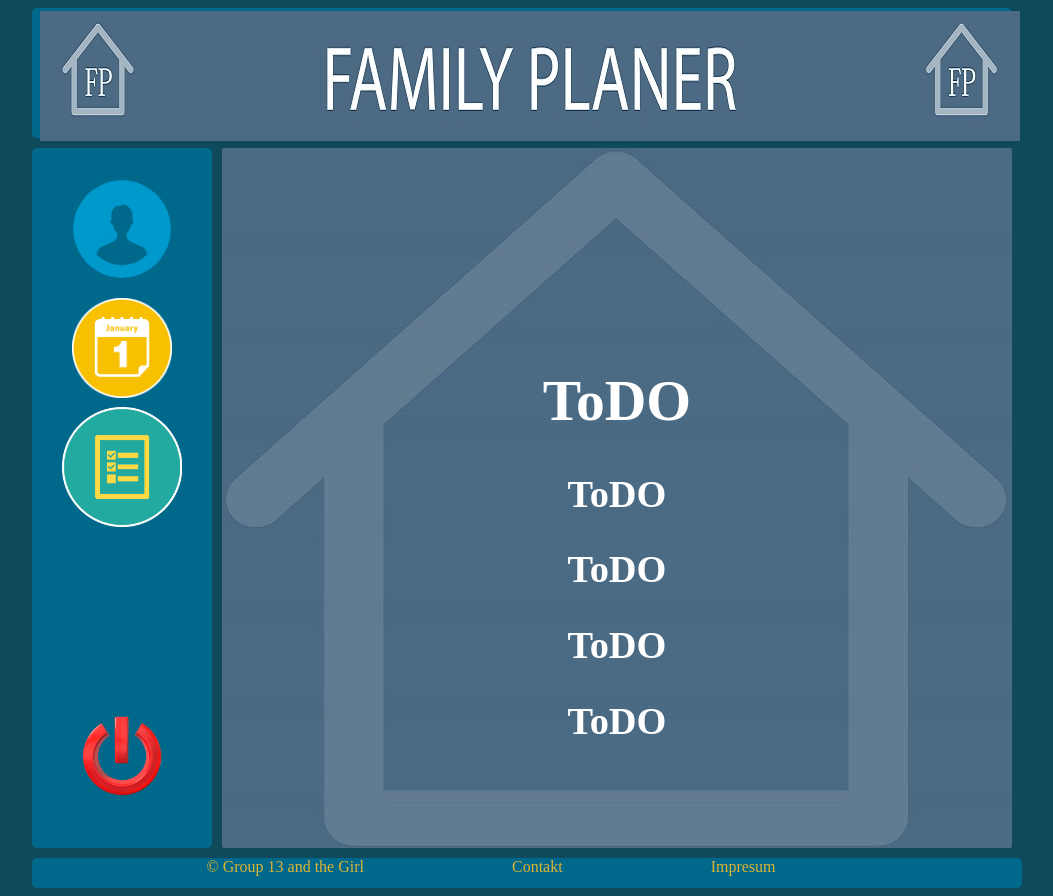
After one commit to laixintao/FamilyPlanner, a Django app: template accounts/templates/todo.html in a window 1280 px wide. The commit adds this page. Shown: the whole page, without its empty margins (118-1171 px from the left). Run offline with Django 3.2, Linux system fonts and the light colour scheme; the template is opened without the code that fills it, so the values that code supplies are empty; parts of the project's set-up code (start-up, migrations or seed data) failed here and were passed over; some libraries are stand-ins or nearby versions.

Commit message:
Add files via upload
new design pages new html stuff and pics

```diff
--- /dev/null
+++ b/accounts/templates/style.css
@@ -0,0 +1,168 @@
+body{
+	background-color:#0f495c;
+	text-align:center;
+}
+
+#webseite{
+	width:980px;
+	margin:0 auto;
+}
+
+#header{
+	width:980px;
+	height:130px;
+	background-color:#00688B;
+	border-radius:5px;
+	-moz-border-radius:5px;
+	-webkit-border-radius:5px;
+	-o-border-radius:5px;
+}
+
+#main{
+	width:980px;
+}
+#menue{
+	float:left;
+	width:180px;
+	height:700px;
+	background-color:#00688B;
+	margin-top:10px;
+	margin-bottom:10px;
+	border-radius:5px;
+	-moz-border-radius:5px;
+	-webkit-border-radius:5px;
+	-o-border-radius:5px;
+}
+
+#contentlog{
+	float:right;
+	width:980px;
+	height:700px;
+	background:url("Pics/background1.jpg");
+	margin-top:10px;
+	margin-bottom:10px;
+	border-radius:2px;
+	-moz-border-radius:2px;
+	-webkit-border-radius:2px;
+	-o-border-radius:2px;
+}
+
+#content{
+	float:right;
+	width:790px;
+	height:700px;
+	background:url("Pics/background3.jpg");
+	margin-top:10px;
+	margin-bottom:10px;
+	border-radius:2px;
+	-moz-border-radius:2px;
+	-webkit-border-radius:2px;
+	-o-border-radius:2px;
+}
+
+#footer{
+	width:990px;
+	height:30px;
+	background-color:#00688B;
+	border-radius:5px;
+	-moz-border-radius:5px;
+	-webkit-border-radius:5px;
+	-o-border-radius:5px;
+	clear:both;
+}
+
+#footer ul li{
+
+	text-align:left;
+	display:inline;
+	color: #DDB435;
+	padding:0em 8em 0em 1em;
+
+}
+
+
+input[type=text],input[type=password], select {
+    width: 20%;
+    padding: 12px 20px;
+    margin: 8px 0;
+    display: inline-block;
+    border: 1px solid #ccc;
+    border-radius: 4px;
+    box-sizing: border-box;
+}
+
+
+input[type=radio]{
+	padding: 12px 20px;
+    margin: 8px 0;
+    display: inline-block;
+    border: 1px solid #ccc;
+    border-radius: 4px;
+    box-sizing: border-box;
+
+}
+
+input[type=number] {
+    width: 10%;
+    background-color: #0099cc;
+    color: white;
+    padding: 14px 20px;
+    margin: 8px 0;
+    border: none;
+    border-radius: 4px;
+
+}
+
+
+
+#activity-form{
+	margin-top:110px;
+	text-align: center;
+	font-size: 120%;
+	color: #DDB435;
+}
+
+#prof{
+	margin-top:220px;
+	text-align: center;
+	font-size: 120%;
+	color: #DDB435;
+}
+
+#todos{
+	margin-top:220px;
+	text-align: center;
+	font-size: 120%;
+	color: #DDB435;
+}
+
+#calend{
+	margin-top:220px;
+	text-align: center;
+	font-size: 120%;
+	color: #DDB435;
+}
+
+h1{
+	text-align: center;
+	color:#FFFFFF;
+	font-size: 300%;
+}
+
+h2{
+	text-align: center;
+	color:#FFFFFF;
+	font-size: 200%;
+}
+
+input[type=submit]
+{
+	width: 10%;
+    background-color: #0099cc;
+    color: white;
+    padding: 14px 20px;
+    margin: 8px 0;
+    border: none;
+    border-radius: 4px;
+	cursor: pointer;
+}
--- /dev/null
+++ b/accounts/templates/todo.html
@@ -0,0 +1,77 @@
+<!DOCTYPE html>
+<html lang="en">
+<head>
+      <meta charset="ISO-8859-1">
+	  <meta name="viewport" content="width =device-width, initial-scale=1.0,maximum-scale=1.0, user-scalable=no">
+	<link rel="stylesheet" type="text/css" href="style.css">
+	<script src="http://code.jquery.com/jquery-1.10.2.min.js"></script>
+	<script type"text/javascript">
+
+	</script>
+    <title>Famiy Planer</title>
+	<link rel="shortcut icon" href="Pics/logo.png" type="image/png">
+
+</head>
+<body>
+
+	<div id=webseite>
+		<div id=header>
+			<button type="button" id="banner" onClick="self.location.href='FPindex.html'"style="background-color:transparent; border-color:transparent;" >
+					<img src="Pics/banner.jpg"/>
+				</button>
+		</div>
+
+		<div id=main>
+			<div id=menue>
+			<br>
+				<button type="button" id="profile" onClick="self.location.href='profile.html'"style="background-color:transparent; border-color:transparent;" >
+					<img src="Pics/profilbutton.png" height="120" width="120"/>
+				</button>
+				<button type="button" id="todo" onClick="self.location.href='calender.html'" style="background-color:transparent; border-color:transparent;" >
+					<img src="Pics/calenderbutton.png" height="100" width="100"/>
+				</button>
+				<br>
+				<button type="button" id="calender" onClick="self.location.href='todo.html'" style="background-color:transparent; border-color:transparent;" onClick="self.location.href='todo.html'">
+					<img src="Pics/todobutton.png" height="120" width="120"/>
+				</button>
+					<br>
+				<br>
+				<br>
+				<br>
+				<br>
+				<br>
+				<br>
+				<br>
+				<br>
+				<br>
+				<br>
+				<button type="button" id="logoff" onClick="self.location.href='user-login.html'" style="background-color:transparent; border-color:transparent;" onClick="self.location.href='todo.html'">
+					<img src="Pics/exit.png" height="80" width="80"/>
+				</button>
+			</div>
+
+			<div id=content>
+				<div id=todos>
+					<h1>ToDO</h1>
+					<h2>ToDO</h2>
+					<h2>ToDO</h2>
+					<h2>ToDO</h2>
+					<h2>ToDO</h2>
+				</div>
+			</div>
+		</div>
+
+		<div id=footer>
+			<ul>
+				<li>&copy; Group 13 and the Girl</li>
+				<li>Contakt</li>
+				<li>Impresum</li>
+			</ul>
+		</div>
+
+	</div>
+
+<script src="/static/jquery-3.0.0.js"></script>
+<script src="/static/bootstrap-3.3.5-dist/js/bootstrap.min.js"></script>
+</body>
+</html>
```
Also changed, not shown: accounts/templates/FPindex.html (added, +75 -0 lines), accounts/templates/calender.html (added, +78 -0 lines), accounts/templates/profile.html (added, +77 -0 lines), accounts/templates/user-login.html (+45 -9 lines), accounts/templates/user-register.html (+46 -8 lines), accounts/templates/Pics/KalenderIcon.png (added), accounts/templates/Pics/ToDoIcon.png (added), accounts/templates/Pics/background.jpg (added), accounts/templates/Pics/background.png (added), accounts/templates/Pics/background1.jpg (added), accounts/templates/Pics/background2.jpg (added), accounts/templates/Pics/background3.jpg (added), accounts/templates/Pics/banner.jpg (added), accounts/templates/Pics/calenderbutton.png (added), 4 more files.
